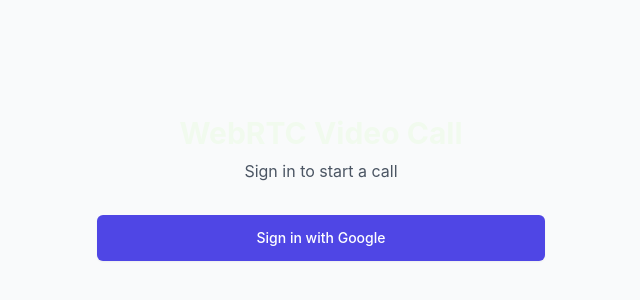
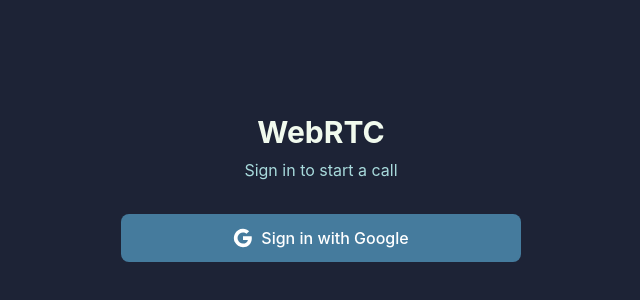
Before and after one commit to alibaihaqi/webrtc, a Nuxt app in the folder web/: page /login in a window 1280 px wide. Shown: the part 212-512 px from the top of the page, without its empty margins (319-959 px from the left). Built offline with nearby package versions, Linux system fonts and the light colour scheme; no server answers.

Commit message:
feat: restyle login page with dark theme and Google SVG icon

```diff
--- a/web/pages/login.vue
+++ b/web/pages/login.vue
@@ -1,23 +1,34 @@
 <template>
-  <div class="min-h-screen flex items-center justify-center bg-gray-50">
-    <div class="max-w-md w-full space-y-8">
-      <div>
-        <h1 class="text-3xl font-bold text-center">WebRTC Video Call</h1>
-        <p class="mt-2 text-center text-gray-600">Sign in to start a call</p>
+  <div class="min-h-screen bg-slate-900 flex items-center justify-center">
+    <div class="max-w-md w-full space-y-8 px-6">
+      <div class="text-center">
+        <h1 class="text-3xl font-bold text-frost-white">WebRTC</h1>
+        <p class="mt-2 text-frost-teal">Sign in to start a call</p>
       </div>
-      <button
+      <BaseButton
         @click="handleSignIn"
         :disabled="loading"
-        class="w-full flex justify-center py-3 px-4 border border-transparent rounded-md shadow-sm text-sm font-medium text-white bg-indigo-600 hover:bg-indigo-700 focus:outline-none focus:ring-2 focus:ring-offset-2 focus:ring-indigo-500 disabled:opacity-50"
+        size="lg"
+        class="w-full"
       >
         <span v-if="loading">Signing in...</span>
-        <span v-else>Sign in with Google</span>
-      </button>
+        <span v-else class="flex items-center gap-2">
+          <svg class="w-5 h-5" viewBox="0 0 24 24">
+            <path fill="currentColor" d="M22.56 12.25c0-.78-.07-1.53-.2-2.25H12v4.26h5.92a5.06 5.06 0 0 1-2.2 3.32v2.77h3.57c2.08-1.92 3.28-4.74 3.28-8.1z"/>
+            <path fill="currentColor" d="M12 23c2.97 0 5.46-.98 7.28-2.66l-3.57-2.77c-.98.66-2.23 1.06-3.71 1.06-2.86 0-5.29-1.93-6.16-4.53H2.18v2.84C3.99 20.53 7.7 23 12 23z"/>
+            <path fill="currentColor" d="M5.84 14.09c-.22-.66-.35-1.36-.35-2.09s.13-1.43.35-2.09V7.07H2.18C1.43 8.55 1 10.22 1 12s.43 3.45 1.18 4.93l2.85-2.22.81-.62z"/>
+            <path fill="currentColor" d="M12 5.38c1.62 0 3.06.56 4.21 1.64l3.15-3.15C17.45 2.09 14.97 1 12 1 7.7 1 3.99 3.47 2.18 7.07l3.66 2.84c.87-2.6 3.3-4.53 6.16-4.53z"/>
+          </svg>
+          Sign in with Google
+        </span>
+      </BaseButton>
     </div>
   </div>
 </template>
 
 <script setup lang="ts">
+import { useAuth } from '~/composables/useAuth'
+
 const { signInWithGoogle, loading } = useAuth()
 const router = useRouter()
 
```
